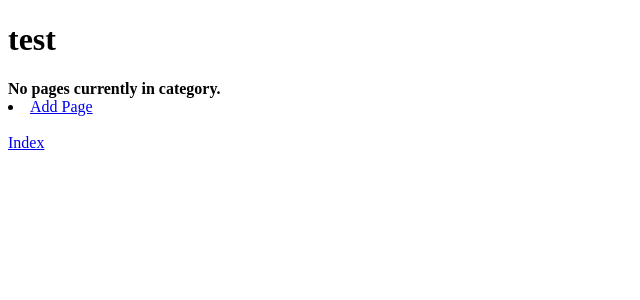
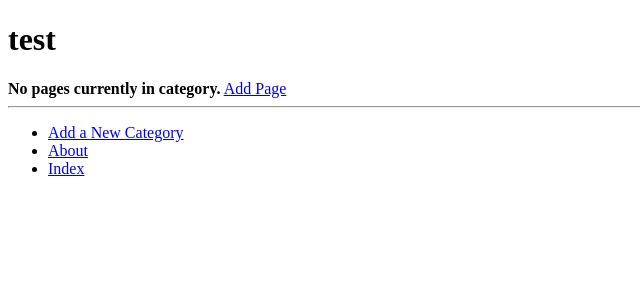
Before and after one commit to matthewmacf/Rangowa, a Django app: page /rango/category/test/ in a window 1280 px wide. Shown: the top 300 px of the page, without its empty margins (0-640 px from the left). Run offline with Django 3.2, Linux system fonts and the light colour scheme; data comes from the database, SQL or seed files in the repository.

Commit message:
chapter 8 templates start

```diff
--- /dev/null
+++ b/tango_with_django_project/templates/rango/base.html
@@ -0,0 +1,33 @@
+<!DOCTYPE html>
+{% load staticfiles %}
+
+<html>
+
+    <head>
+
+        <title>
+            Rango -
+            {% block title.block %}
+                How to Tango with Django!
+            {% endblock %}
+        </title>
+    </head>
+
+    <body>
+
+        <div>
+        {% block body_block %}
+        {% endblock %}
+        </div>
+        <hr />
+        <div>
+            <ul>
+                <li><a href="{% url 'rango:add_category' %}">Add a New Category</a></li>
+                <li><a href="{% url 'rango:about' %}">About</a></li>
+                <li><a href="{% url 'rango:index' %}">Index</a></li>
+            </ul>
+        </div>
+
+    </body>
+
+</html>
--- a/tango_with_django_project/templates/rango/category.html
+++ b/tango_with_django_project/templates/rango/category.html
@@ -1,10 +1,15 @@
 <!DOCTYPE html>
-<html>
-    <head>
-        <title>Rango</title>
-    </head>
-    <body>
-        <div>
+{% extends 'rango/base.html' %}
+{% load staticfiles %}
+
+{% block title_block %}
+    {% if category %}
+        {{ category.name }}
+    {% else %}
+        Unknown Category
+    {% endif %}
+{% endblock %}
+{% block body_block %}
     {% if category %}
     <h1>{{ category.name }}</h1>
     {% if pages %}
@@ -16,11 +21,9 @@
     {% else %}
     <strong>No pages currently in category.</strong>
     {% endif %}
-             <li><a href="/rango/category/{{ category.slug }}/add_page/">Add Page</a></li> <br/>
+
+ <a href="/rango/category/{{ category.slug }}/add_page/">Add Page</a> <br />
     {% else %}
     The specified category does not exist.
     {% endif %}
-        </div>
-        <a href="/rango/">Index</a>
-    </body>
-</html>
+{% endblock %}
--- a/tango_with_django_project/templates/rango/index.html
+++ b/tango_with_django_project/templates/rango/index.html
@@ -17,7 +17,7 @@
         {% if categories %}
             <ul>
             {% for category in categories %}
-                <li><a href="/rango/category/{{ category.slug }}/">{{ category.name }}</a></li>
+                 <li><a href="{% url 'rango:show_category' category.slug %}">{{ category.name }}</a></li>
             {% endfor %}
             </ul>
         {% else %}
@@ -39,7 +39,7 @@
         </div>
 
         <div>
-            <a href="/rango/about/">About</a><br />
+            <a href="{% url 'rango:about' %}">About</a><br/>
             <a href="/rango/add_category/">Add a New Category</a><br />
             <img src="{% static 'images/rango.jpg' %}" alt="Picture of Rango" />
         </div>
```
Lines whose indentation alone changed are shown as unchanged.
